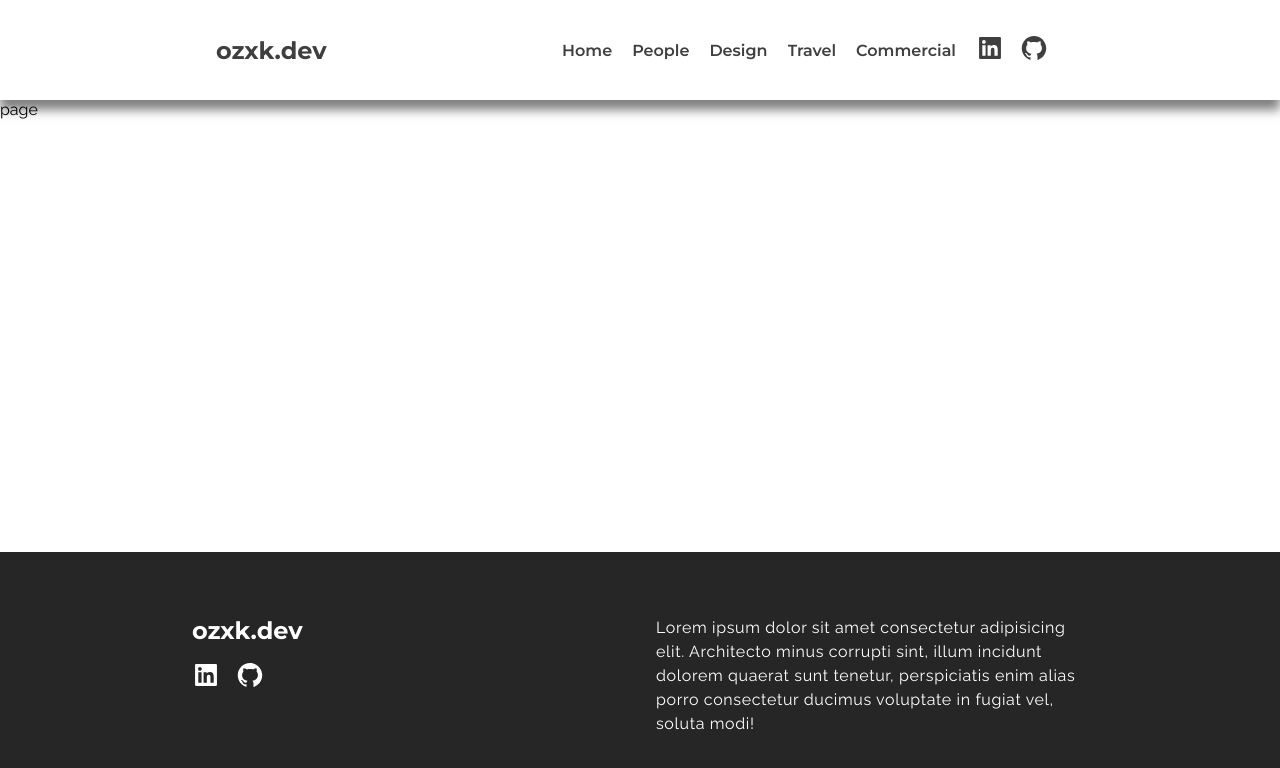
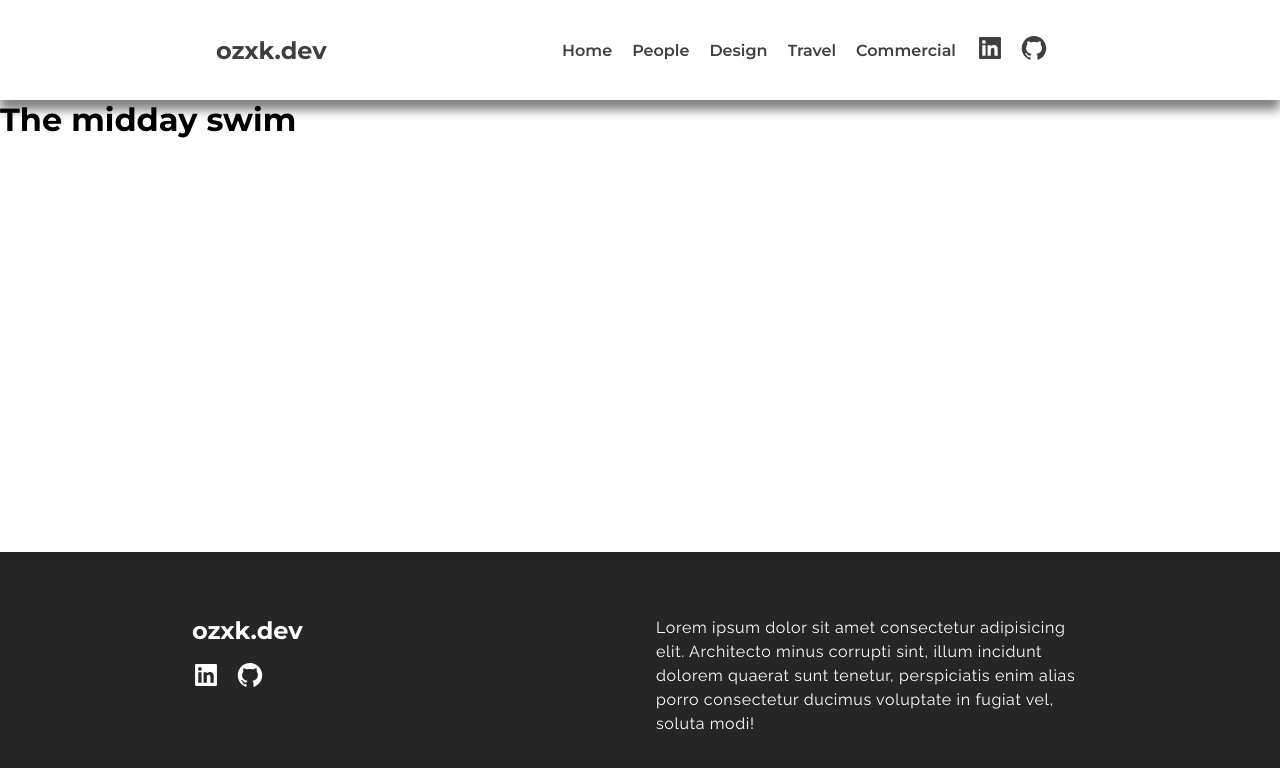
Before and after one commit to Ouzx/ozxkdev, a Next.js app: page /post in a window 1280 px wide. Shown: the top 768 px of the page. Built offline with nearby package versions, Linux system fonts and the light colour scheme.

Commit message:
post page

```diff
--- a/src/app/post/page.tsx
+++ b/src/app/post/page.tsx
@@ -1,7 +1,11 @@
 import React from "react";
-
+import styles from "./page.module.scss";
 const page = () => {
-  return <div>page</div>;
+  return (
+    <div className={styles.post}>
+      <h1>The midday swim</h1>
+    </div>
+  );
 };
 
 export default page;
```
Also changed, not shown: src/app/post/page.module.scss (added).
